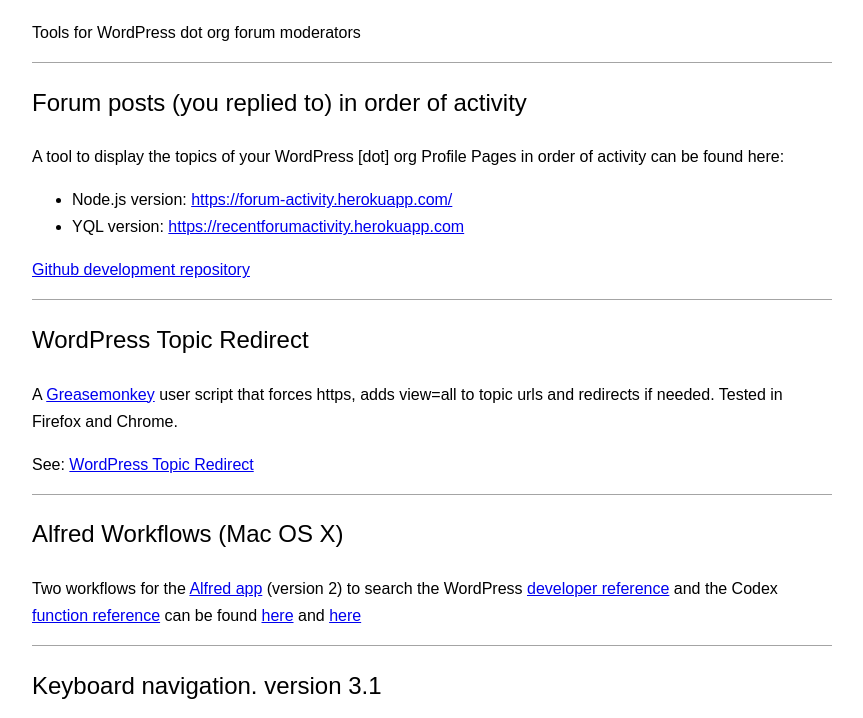
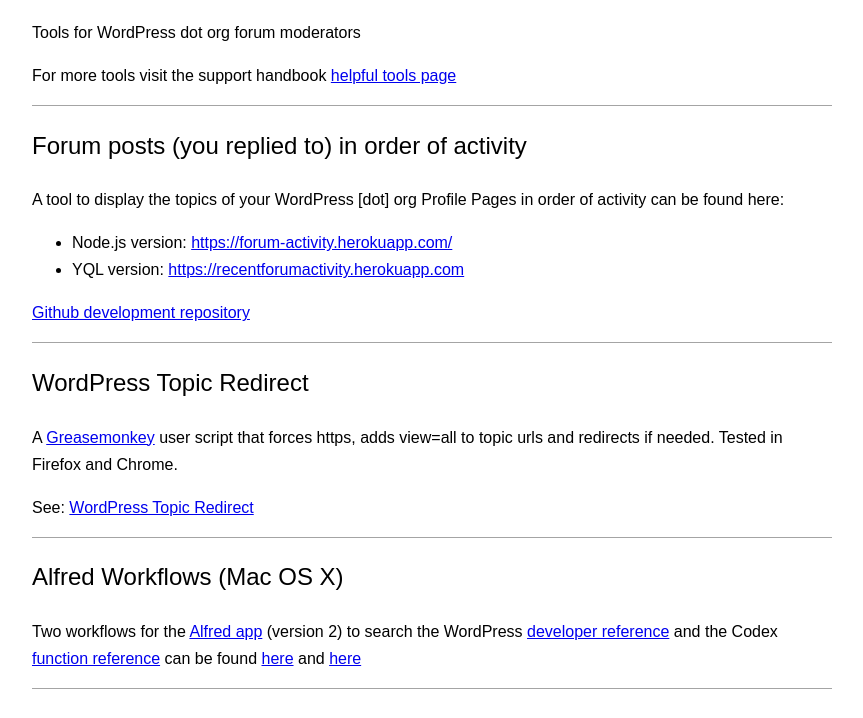
Before and after one commit to keesiemeijer/WordPress-moderator-tools, a plain HTML site: page index.html in a window 1280 px wide. Shown: the part 78-796 px from the top of the page, without its empty margins (208-1071 px from the left). Drawn offline with Linux system fonts and the light colour scheme.

Commit message:
added helpful tools page link

```diff
--- a/index.html
+++ b/index.html
@@ -12,6 +12,7 @@
 <div class="section">
 <h1><a href="/WordPress-moderator-tools">WordPress Moderator Tools</a></h1>
 <p>Tools for WordPress dot org forum moderators</p>
+<p>For more tools visit the support handbook <a href="https://make.wordpress.org/support/handbook/appendix/helpful-tools/">helpful tools page</a></p>
 </div>
 <article class="section">
 <h2>Forum posts (you replied to) in order of activity</h2>
```
